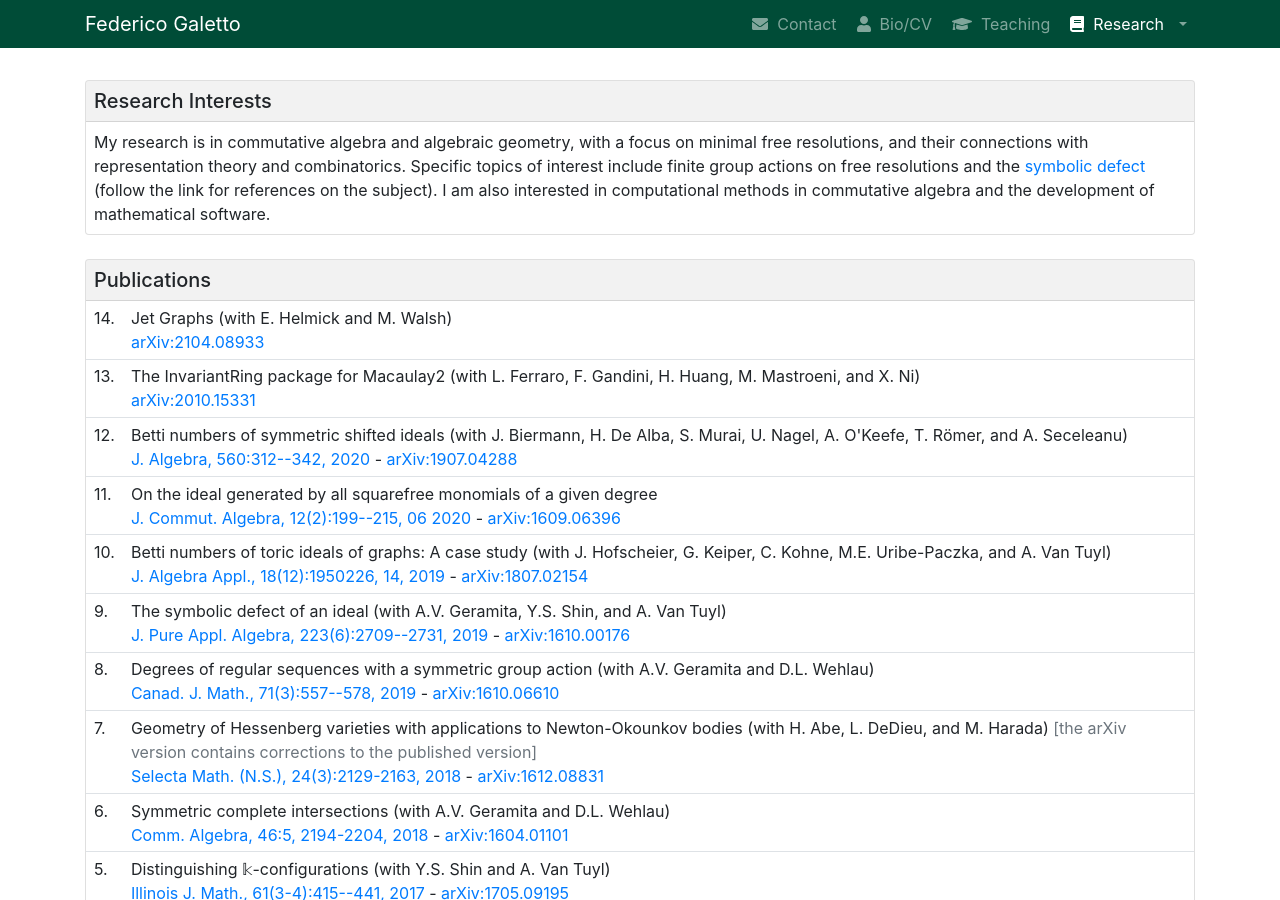
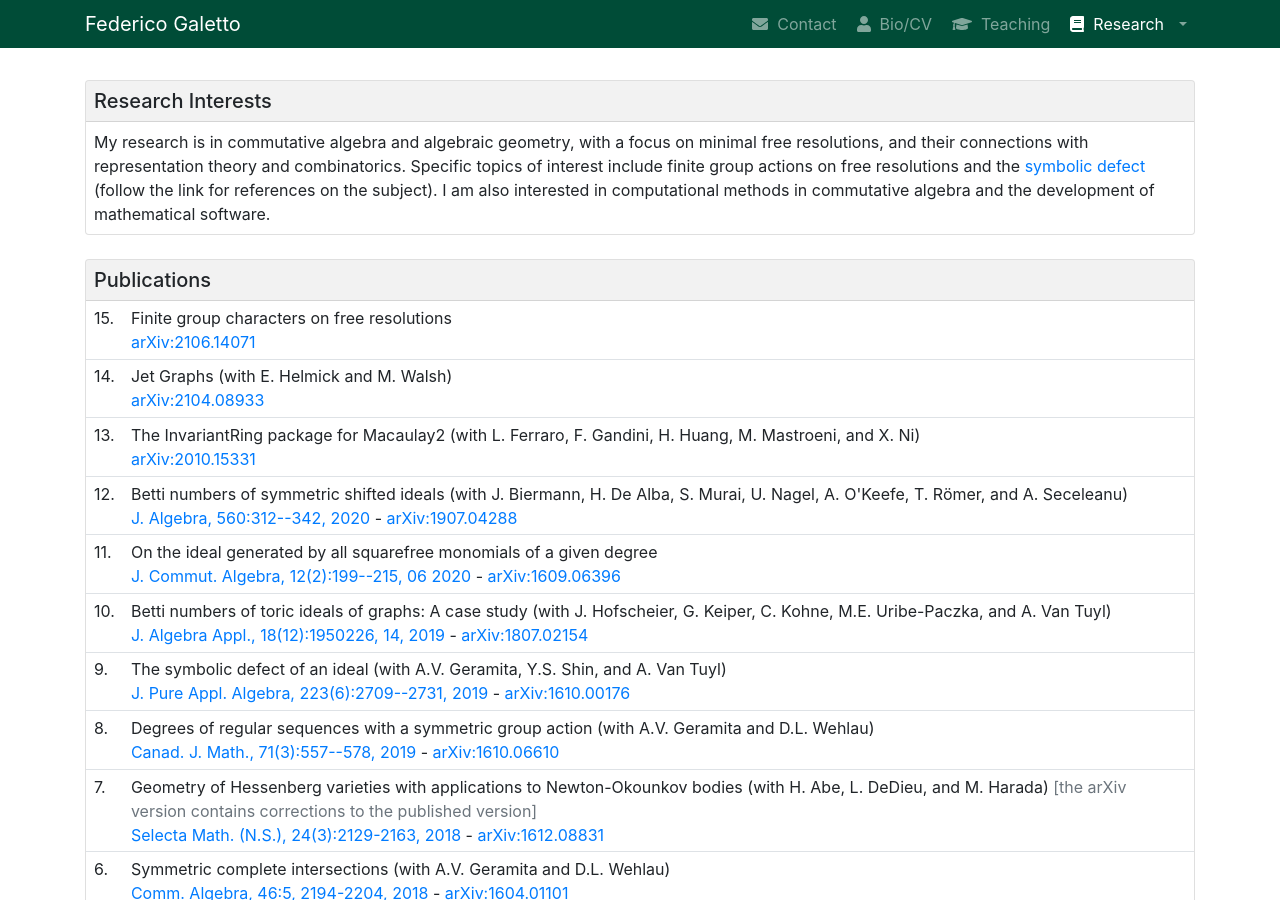
Before and after one commit to galettof/galettof.github.io, a Jekyll site: the page built from research.html, in a window 1280 px wide and 900 px high. Built offline with Jekyll 4.4.1, drawn with Linux system fonts in a browser that asks for light colours; nearby versions of some CDN libraries; formulas are drawn with MathJax 3.

Commit message:
betti characters theory paper on arxiv

```diff
--- a/_data/pubs.yml
+++ b/_data/pubs.yml
@@ -78,3 +78,7 @@ articles:
 - title: Jet Graphs (with E. Helmick and M. Walsh)
   arxiv: 2104.08933
   date: 2021-04-18
+
+- title: Finite group characters on free resolutions
+  arxiv: 2106.14071
+  date: 2021-06-26
```
